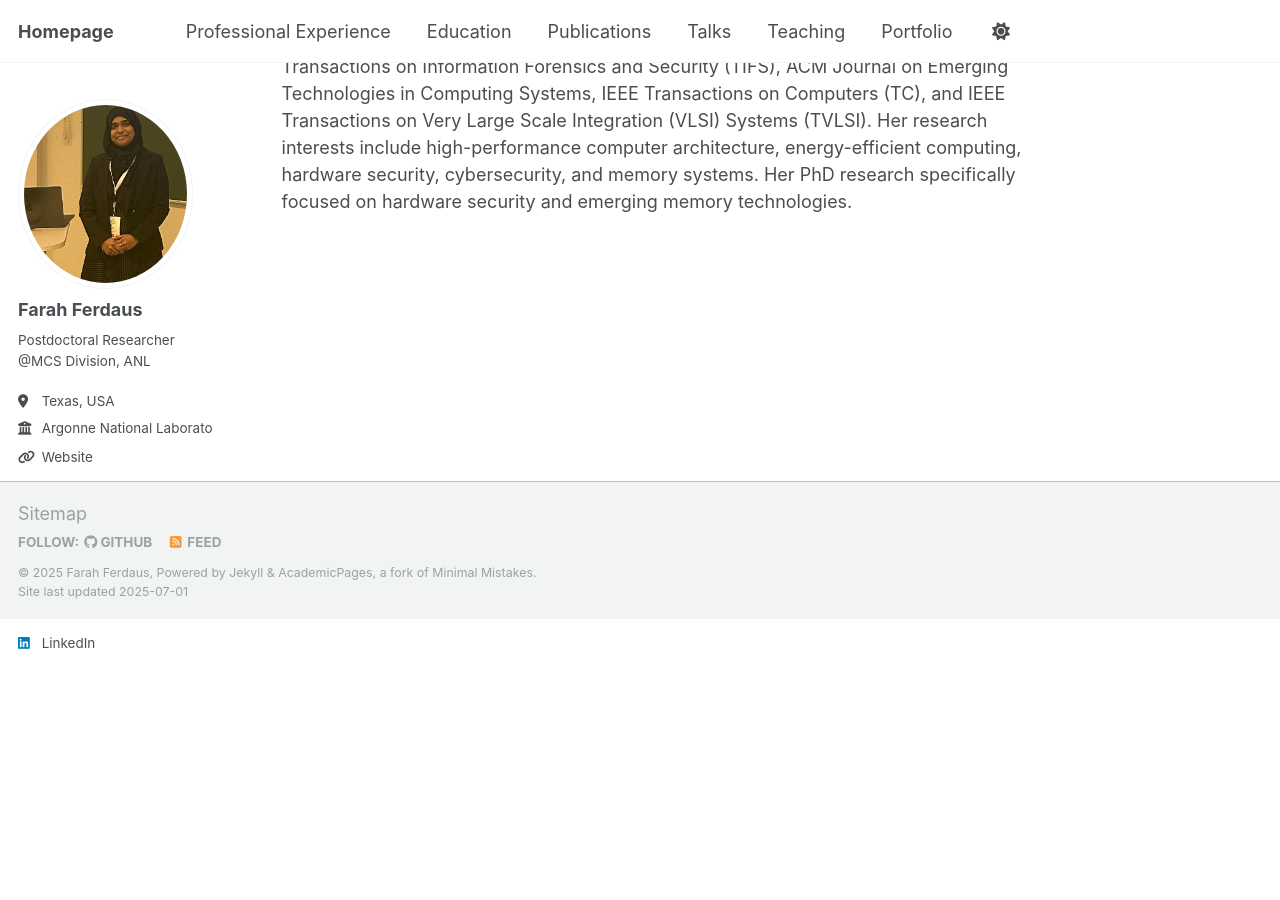
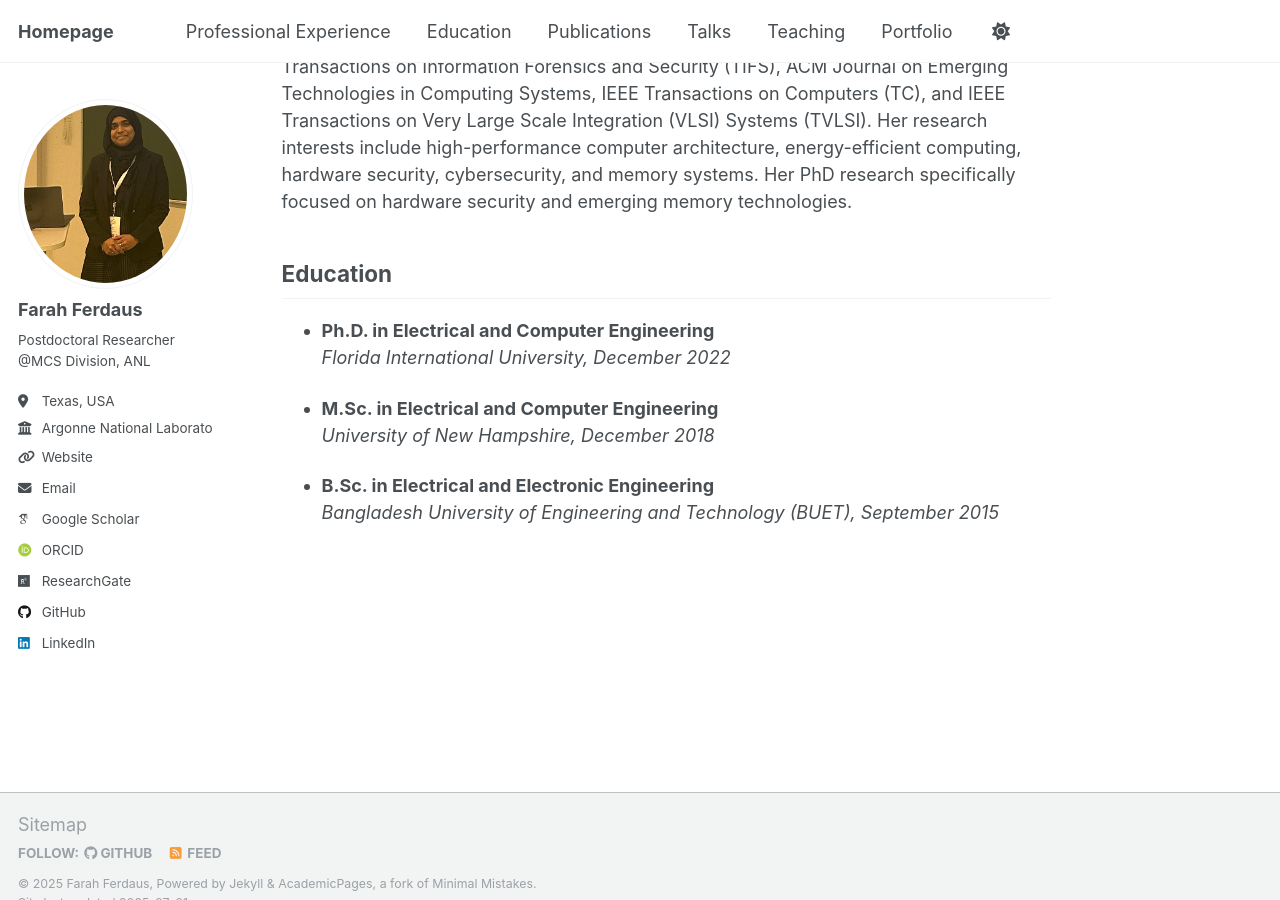
Before and after one commit to fferdaus/fferdaus.github.io, a Jekyll site: the page built from _pages/about.md, in a window 1280 px wide and 900 px high, scrolled down 594 px. Built offline with Jekyll 4.4.1, drawn with Linux system fonts in a browser that asks for light colours; some web fonts are replaced; before the commit the page ends 1214 px from its top, so only the background shows below that.

Commit message:
Update about.md

```diff
--- a/_pages/about.md
+++ b/_pages/about.md
@@ -12,3 +12,17 @@ Farah is a Postdoctoral Researcher in the Mathematics and Computer Science (MCS)
 She earned her Ph.D. in Fall 2022 from the Department of Electrical and Computer Engineering at Florida International University and her M.Sc. in Fall 2018 from the University of New Hampshire. Earlier, Farah received her B.Sc. in Electrical and Electronic Engineering from the Bangladesh University of Engineering and Technology (BUET) in September 2015. Before starting her graduate studies, Farah worked as an electrical safety engineer at Stichting Bangladesh Accord Foundation for a year and a half.
 
 She has published numerous scientific articles, including journal articles, conference papers, and book chapters on esteemed platforms. Her research is showcased in premier ACM/IEEE journals and conferences, such as the SC Workshops of the International Conference for High Performance Computing, Networking, Storage and Analysis, IEEE International Symposium on Cluster, Cloud, and Internet Computing (CCGrid), IEEE Transactions on Information Forensics and Security (TIFS), ACM Journal on Emerging Technologies in Computing Systems, IEEE Transactions on Computers (TC), and IEEE Transactions on Very Large Scale Integration (VLSI) Systems (TVLSI). Her research interests include high-performance computer architecture, energy-efficient computing, hardware security, cybersecurity, and memory systems. Her PhD research specifically focused on hardware security and emerging memory technologies.
+
+
+## Education
+
+- **Ph.D. in Electrical and Computer Engineering**
+*Florida International University, December 2022*
+
+
+- **M.Sc. in Electrical and Computer Engineering**
+*University of New Hampshire, December 2018*
+
+
+- **B.Sc. in Electrical and Electronic Engineering**
+*Bangladesh University of Engineering and Technology (BUET), September 2015*
```
